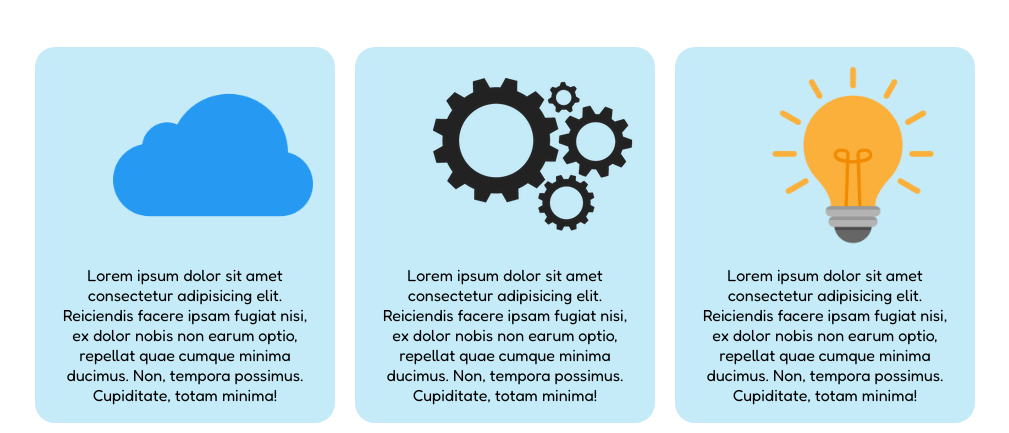
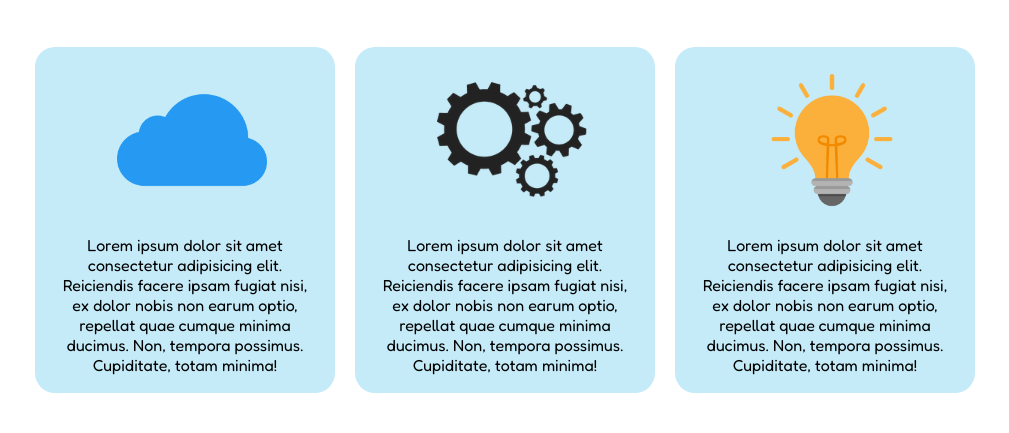
Before and after one commit to matteo-rossi90/html-css-float-cards, a plain HTML site: page cartella-bonus/index.html in a window 1280 px wide. Shown: the part 506-939 px from the top of the page, without its empty margins (135-1144 px from the left). After the commit the page ends 909 px from the top, so only its background shows below. Drawn offline with Linux system fonts and the light colour scheme.

Commit message:
modifiche margine esercizio bonus

```diff
--- a/cartella-bonus/css/style.css
+++ b/cartella-bonus/css/style.css
@@ -118,9 +118,9 @@ div.row-skill{
 }
 
 .box-skill{
-    width: 200px;
-    height: 200px;
-    margin: 0 70px;
+    height: 150px;
+    width: 150px;
+    margin: 10px calc(35% - 25px);
 }
 
 div.text-skill{
```
